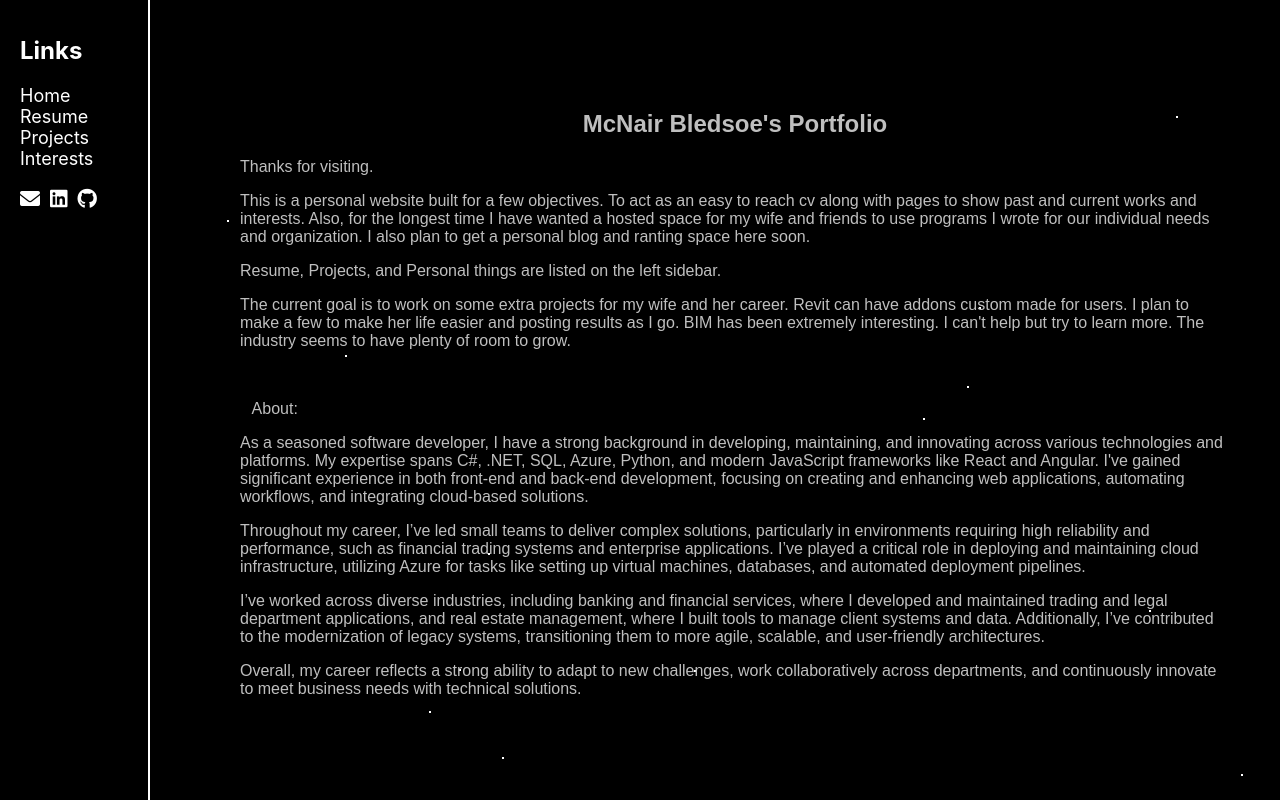
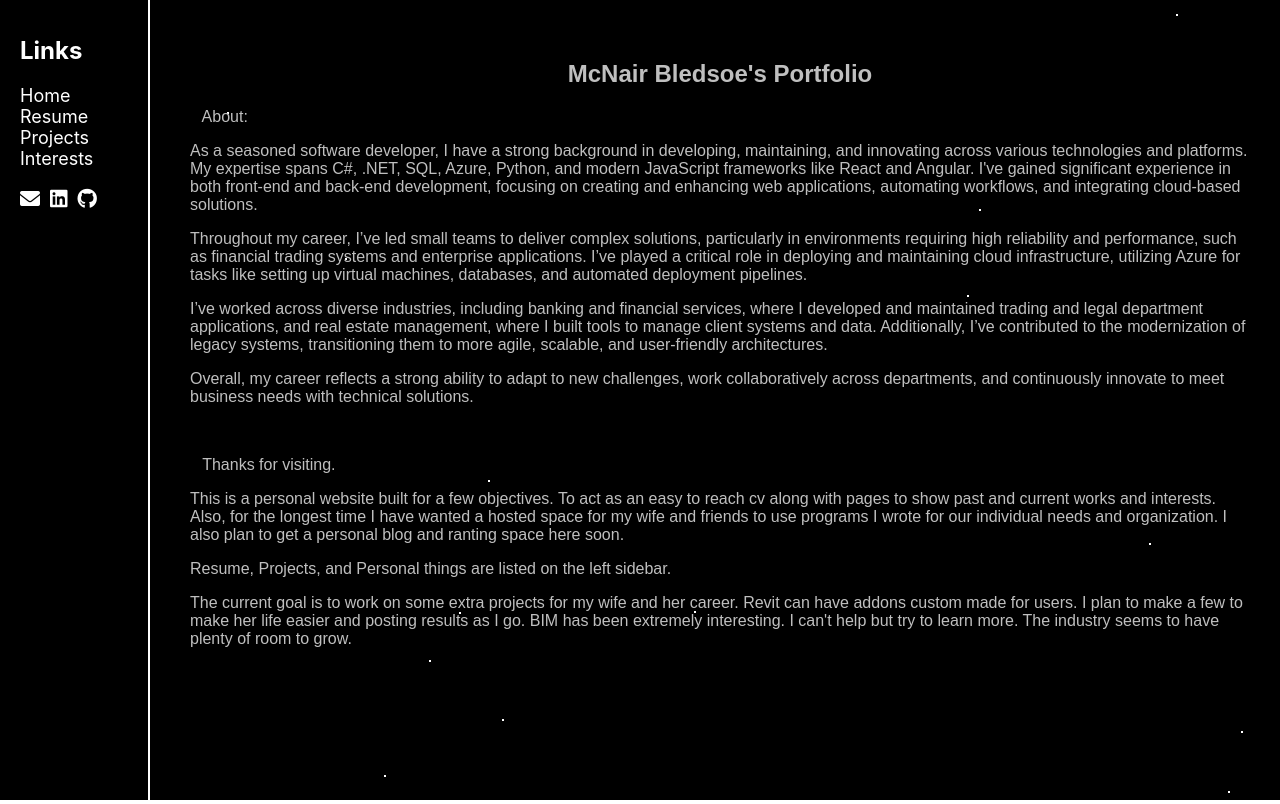
Before and after one commit to tmcnairbledsoe/mcnair-portfolio-site, a React (Create React App) app: page / in a window 1280 px wide. Shown: the top 804 px of the page. Built offline with nearby package versions, Linux system fonts and the light colour scheme.

Commit message:
fix for phones

```diff
--- a/src/App.js
+++ b/src/App.js
@@ -13,6 +13,7 @@ function App() {
   const handleSidebarToggle = (width) => {
     setSidebarWidth(width);
   };
+
   return (
     <Router>
       <div style={{ position: "relative", height: "100vh" }}>
@@ -21,8 +22,8 @@ function App() {
           style={{
             position: "absolute",
             top: 0,
-            left: sidebarWidth,
-            width: `calc(100% - ${sidebarWidth})`,
+            left: window.innerWidth >= 769 ? sidebarWidth : 0,
+            width: window.innerWidth >= 769 ? `calc(100% - ${sidebarWidth})` : "100%",
             zIndex: 2, // Ensures this content is above the pixel drop animation
             color: "#bfbfbf", // White text
             padding: "20px",
--- a/src/components/Home.css
+++ b/src/components/Home.css
@@ -1,8 +1,14 @@
-.container {
+  .container {
     padding: 20px;
     color: #bfbfbf;
     transition: margin-left 0.3s ease;
-    margin-right: 50px;
+    margin-right: 10px;
+  }
+
+  @media (min-width: 769px) {
+    .container {
+        margin-right: 30px;
+    }
   }
 
   h2 {
--- a/src/components/Home.js
+++ b/src/components/Home.js
@@ -5,21 +5,6 @@ const Home = () => {
   return (
     <div className="container">
       <h2>McNair Bledsoe's Portfolio</h2>
-      <p>
-        Thanks for visiting.
-      </p>
-      <p>
-        This is a personal website built for a few objectives. To act as an easy to reach cv along with pages to show past and current works and interests. Also, for the longest time I have
-        wanted a hosted space for my wife and friends to use programs I wrote for our individual needs and organization. I also plan to get a personal blog and ranting space here soon.
-      </p>
-      <p>
-        Resume, Projects, and Personal things are listed on the left sidebar.
-      </p>
-      <p>
-        The current goal is to work on some extra projects for my wife and her career. Revit can have addons custom made for users. I plan to make a few to make her life easier and posting
-        results as I go. BIM has been extremely interesting. I can't help but try to learn more. The industry seems to have plenty of room to grow.
-      </p>
-      <br></br>
       <p>
         &ensp; About:
       </p>
@@ -42,6 +27,21 @@ const Home = () => {
         Overall, my career reflects a strong ability to adapt to new challenges, work collaboratively across departments, and continuously innovate to
         meet business needs with technical solutions.
       </p>
+      <br></br>
+      <p>
+      &ensp; Thanks for visiting.
+      </p>
+      <p>
+        This is a personal website built for a few objectives. To act as an easy to reach cv along with pages to show past and current works and interests. Also, for the longest time I have
+        wanted a hosted space for my wife and friends to use programs I wrote for our individual needs and organization. I also plan to get a personal blog and ranting space here soon.
+      </p>
+      <p>
+        Resume, Projects, and Personal things are listed on the left sidebar.
+      </p>
+      <p>
+        The current goal is to work on some extra projects for my wife and her career. Revit can have addons custom made for users. I plan to make a few to make her life easier and posting
+        results as I go. BIM has been extremely interesting. I can't help but try to learn more. The industry seems to have plenty of room to grow.
+      </p>
     </div>
   );
 };
--- a/src/components/Interests.css
+++ b/src/components/Interests.css
@@ -2,7 +2,13 @@
     padding: 20px;
     color: #bfbfbf;
     transition: margin-left 0.3s ease;
-    margin-right: 50px;
+    margin-right: 10px;
+  }
+
+  @media (min-width: 769px) {
+    .container {
+        margin-right: 30px;
+    }
   }
 
   h2 {
--- a/src/components/Projects.css
+++ b/src/components/Projects.css
@@ -2,7 +2,13 @@
     padding: 20px;
     color: #bfbfbf;
     transition: margin-left 0.3s ease;
-    margin-right: 50px;
+    margin-right: 10px;
+  }
+
+  @media (min-width: 769px) {
+    .container {
+        margin-right: 30px;
+    }
   }
 
   h2 {
--- a/src/components/Resume.css
+++ b/src/components/Resume.css
@@ -3,7 +3,13 @@
     font-family: Arial, sans-serif;
     color: #bfbfbf;
     transition: margin-left 0.3s ease;
-    margin: 50px;
+    margin-right: 10px;
+  }
+
+  @media (min-width: 769px) {
+    .container {
+        margin-right: 30px;
+    }
   }
 
   h1 {
--- a/src/components/Sidebar.js
+++ b/src/components/Sidebar.js
@@ -20,6 +20,11 @@ const Sidebar = ({ sidebarVisible, handleMouseEnter, handleMouseLeave }) => {
         flexDirection: "column",
         justifyContent: "space-between",
         alignItems: sidebarVisible ? "flex-start" : "center",
+        top: 0,
+        left: 0,
+        position: "fixed",
+        height: "100vh"
+
       }}
       onMouseEnter={handleMouseEnter}
       onMouseLeave={handleMouseLeave}
```
